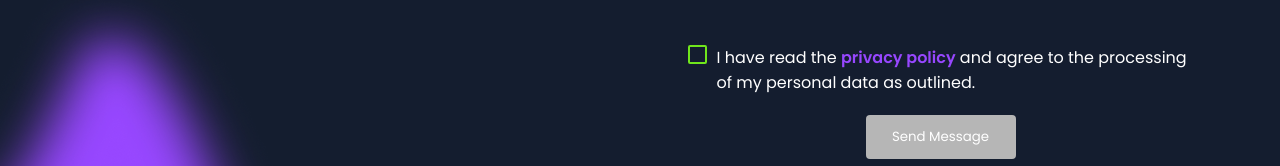
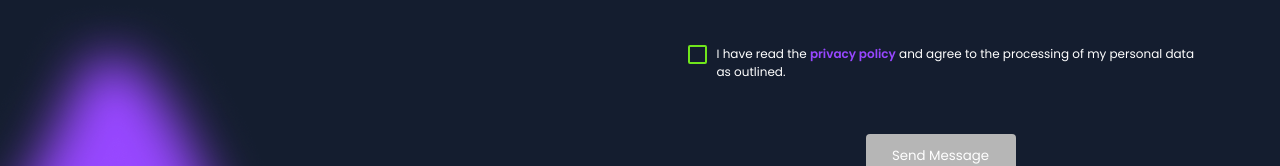
Before and after one commit to HPDOTTER/Portfolio, an Angular app: page / in a window 1280 px wide. Shown: the part 4560-4726 px from the top of the page. Built offline with nearby package versions, Linux system fonts and the light colour scheme.

Commit message:
Improve contact form privacy checkbox UX
Changed email input type to text and updated pattern for stricter validation. Enhanced privacy checkbox section with error message display and improved layout. Added translation keys for checkbox error message in both English and German.

```diff
--- a/src/app/contact-form/contact-form.component.html
+++ b/src/app/contact-form/contact-form.component.html
@@ -56,11 +56,11 @@
                         [(ngModel)]="contactData.email"
                         [ngClass]="{'invalid': (!email.valid && email.touched) || (email.errors?.['pattern'] && email.touched), 'valid': email.valid && email.touched}"
                         #email="ngModel"
-                        type="email"
+                        type="text"
                         id="email"
                         name="email"
                         [placeholder]="'contact.email' | translate"
-                        pattern="[a-zA-Z0-9._%+\-]+@[a-zA-Z0-9.\-]+\.[a-zA-Z]{2,}"
+                        pattern="^[a-zA-Z0-9._%+\-]+@[a-zA-Z0-9.\-]+\.[a-zA-Z]{2,}$"
                         required
                     />
                     <span
@@ -124,7 +124,7 @@
                         {{ "contact.error.message" | translate }}
                     </p>
                 </div>
-                <label class="checkbox-label" for="checkbox">
+                <label class="checkbox-label" for="privacy">
                     <input
                         #checkbox="ngModel"
                         [(ngModel)]="contactData.privacy"
@@ -133,6 +133,7 @@
                         name="privacy"
                         required
                     />
+                    <div class="checkbox-label-div">
                         <p>
                             {{ "contact.privacy1" | translate }}
                             <a class="link" routerLink="/privacy-policy">{{
@@ -140,8 +141,22 @@
                             }}</a>
                             {{ "contact.privacy2" | translate }}
                         </p>
+                        <div
+                            [style.visibility]="
+                                !checkbox.valid &&
+                                name.touched &&
+                                email.touched &&
+                                message.touched
+                                    ? 'visible'
+                                    : 'hidden'
+                            "
+                        >
+                            <p style="color: red; margin-bottom: 7px">
+                                {{ "checkbox.error.message" | translate }}
+                            </p>
+                        </div>
+                    </div>
                 </label>
-
                 <input
                     type="submit"
                     [value]="'contact.send' | translate"
--- a/src/app/contact-form/contact-form.component.scss
+++ b/src/app/contact-form/contact-form.component.scss
@@ -138,6 +138,12 @@ input[type="checkbox"] {
     margin-bottom: 20px;
     margin-top: 8px;
     cursor: pointer;
+}
+
+.checkbox-label-div {
+    display: flex;
+    flex-direction: column;
+    gap: 8px;
 }
 
 textarea {
--- a/src/app/services/translation.service.ts
+++ b/src/app/services/translation.service.ts
@@ -150,6 +150,7 @@ export class TranslationService {
             'contact.error.title': 'Oops! Something went wrong',
             'contact.error.sendMessage':
                 'There was an error sending your message. Please try again or contact me directly.',
+            'checkbox.error.message': 'You must agree to the privacy policy to proceed.',
 
             // Footer
             'footer.imprint': 'Legal Notice',
@@ -344,6 +345,8 @@ export class TranslationService {
             'contact.error.title': 'Oops! Etwas ist schief gelaufen',
             'contact.error.sendMessage':
                 'Beim Senden Ihrer Nachricht ist ein Fehler aufgetreten. Bitte versuchen Sie es erneut oder kontaktieren Sie mich direkt.',
+            'checkbox.error.message':
+                'Sie müssen der Datenschutzerklärung zustimmen, um fortzufahren.',
 
             // Footer
             'footer.imprint': 'Impressum',
```
Lines whose indentation alone changed are shown as unchanged.
